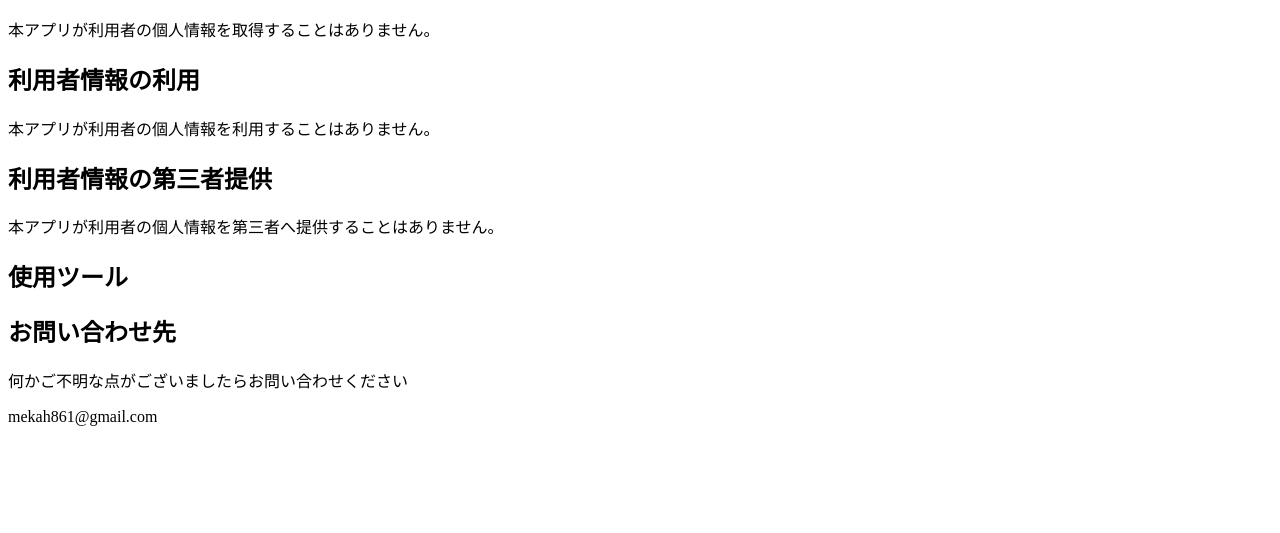
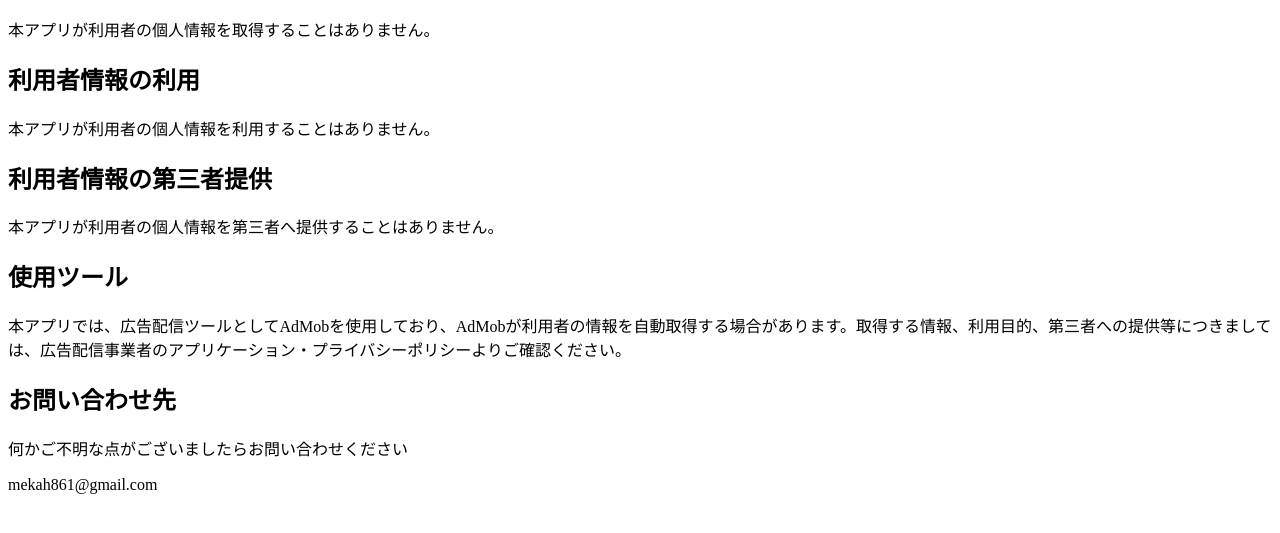
Before and after one commit to WindowsGitHubDM/DROPRPG, a plain HTML site: page index.html in a window 1280 px wide. Shown: the part 127-660 px from the top of the page. Drawn offline with Linux system fonts and the light colour scheme.

Commit message:
Update index.html

```diff
--- a/index.html
+++ b/index.html
@@ -18,8 +18,7 @@
   <p>本アプリが利用者の個人情報を第三者へ提供することはありません。</p>
 
   <h2>使用ツール</h2>
-  <p><!--本アプリでは、広告配信ツールとしてAdMobを使用しており、AdMobが利用者の情報を自動取得する場合があります。取得する情報、利用目的、第三者への提供等につきましては、広告配信事業者のアプリケーション・プライバシーポリシーよりご確認ください。
-  --></p>
+  <p>本アプリでは、広告配信ツールとしてAdMobを使用しており、AdMobが利用者の情報を自動取得する場合があります。取得する情報、利用目的、第三者への提供等につきましては、広告配信事業者のアプリケーション・プライバシーポリシーよりご確認ください。</p>
 
   <h2>お問い合わせ先</h2>
   <p>何かご不明な点がございましたらお問い合わせください</p>
```
